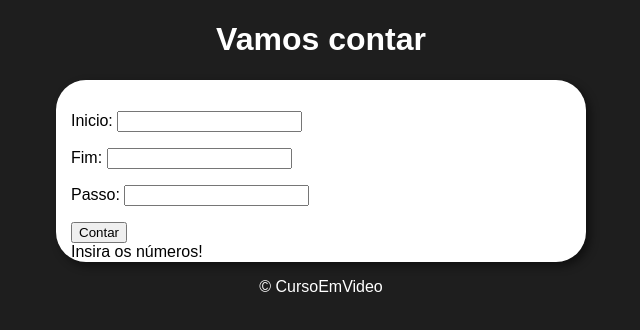
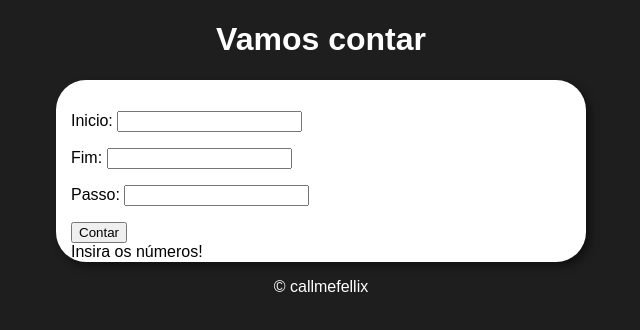
Before and after one commit to ItsArgyy/itsargyy.github.io, a plain HTML site: page paginas/3/contar.html in a window 1280 px wide. Shown: the full height of the page, 319-959 px from the left. Drawn offline with Linux system fonts and the light colour scheme.

Commit message:
credits fixed

```diff
--- a/paginas/3/contar.html
+++ b/paginas/3/contar.html
@@ -23,7 +23,7 @@
 
       <div id="res">Insira os números!</div>
     </section>
-    <p>&copy; CursoEmVideo</p>
+    <p>&copy; callmefellix</p>
     <footer></footer>
 
     <script src="script.js"></script>
```
Also changed, not shown: paginas/4/tabuada.html (+1 -1 lines).
